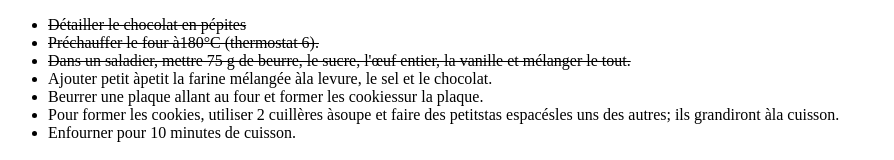
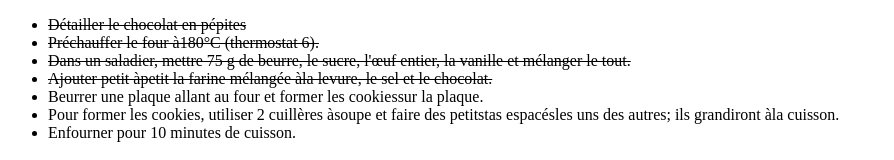
Before and after one commit to charlyol/recetteCookie, a plain HTML site: page pageOne.html in a window 1280 px wide. Shown: the part 152-312 px from the top of the page, without its empty margins (0-894 px from the left). Drawn offline with Linux system fonts and the light colour scheme.

Commit message:
fourthCommit

```diff
--- a/pageOne.html
+++ b/pageOne.html
@@ -27,7 +27,7 @@
                 <strike>Dans un saladier, mettre 75 g de beurre, le sucre, l'œuf entier, la vanille et mélanger le tout.</strike>
             </li>
             <li>
-                Ajouter petit àpetit la farine mélangée àla levure, le sel et le chocolat.
+                <strike>Ajouter petit àpetit la farine mélangée àla levure, le sel et le chocolat.</strike>
             </li>
             <li>
                 Beurrer une plaque allant au four et former les cookiessur la plaque.
```
